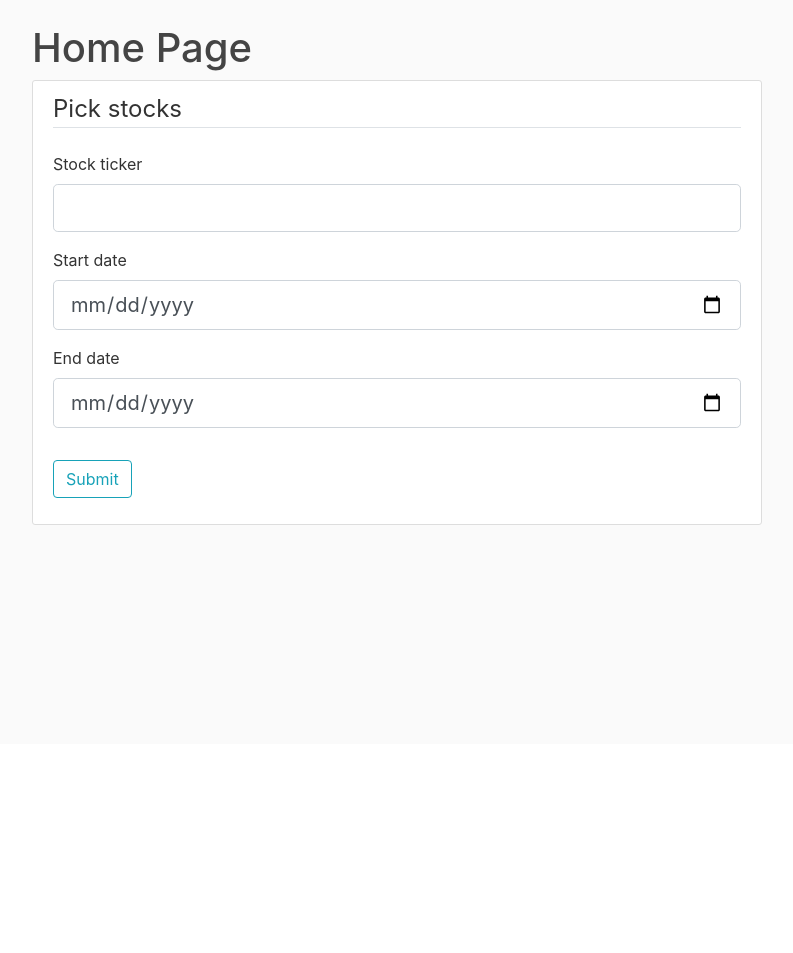
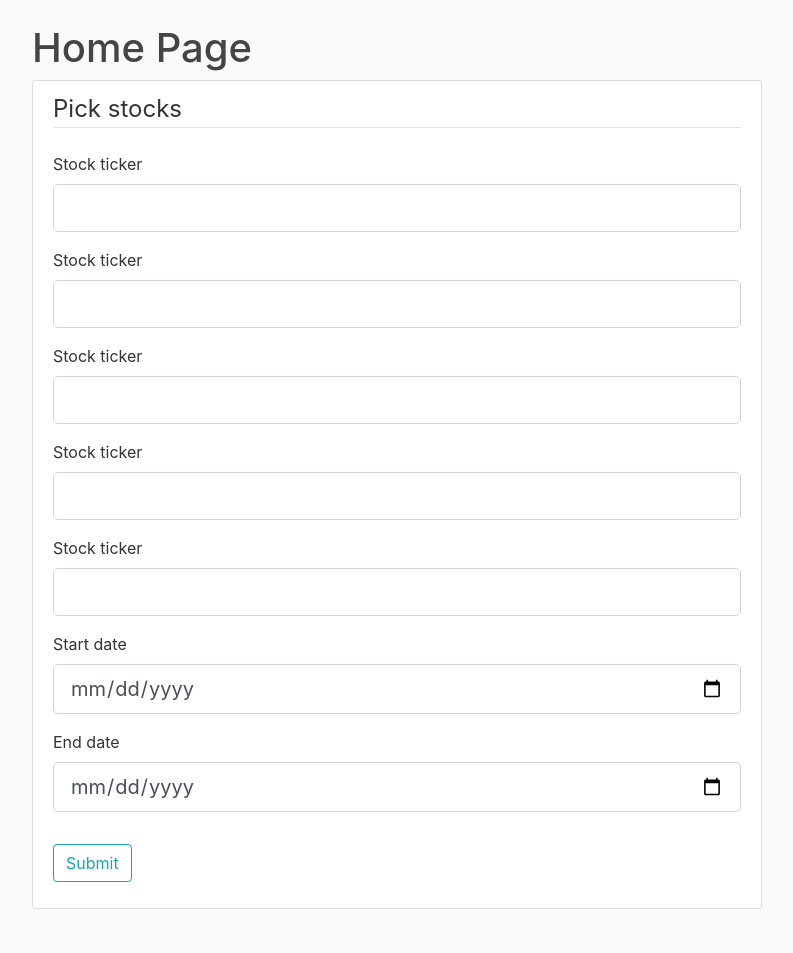
Before and after one commit to Barracudz/flask_stocks, a Flask app: page / in a window 1280 px wide. Shown: the part 56-1009 px from the top of the page, without its empty margins (53-846 px from the left). Before the commit the page ends 581 px from the top, so only its background shows below. Run offline with Flask 2, Linux system fonts and the light colour scheme; some libraries are stand-ins or nearby versions.

Commit message:
Added functionality for choosing upto 5 stocks and fixed caching problem

```diff
--- a/flaskstocks/__init__.py
+++ b/flaskstocks/__init__.py
@@ -2,5 +2,6 @@ from flask import Flask
 
 app = Flask(__name__)
 app.config['SECRET_KEY'] = 'OOooooOOOo'
+app.config['SEND_FILE_MAX_AGE_DEFAULT'] = 0 # No caching
 
 from flaskstocks import routes
--- a/flaskstocks/forms.py
+++ b/flaskstocks/forms.py
@@ -1,11 +1,15 @@
 from flask_wtf import FlaskForm
-from wtforms import StringField, SubmitField
+from wtforms import StringField, SubmitField, Form
 from wtforms.fields.html5 import DateField
 from wtforms.validators import DataRequired, Length, ValidationError
 
 # Form where user can choose stocks to get data for in a given time period
 class StocksForm(FlaskForm):
     stock1 = StringField('Stock ticker', validators=[DataRequired(), Length(min=1, max=4)])
+    stock2 = StringField('Stock ticker', validators=[Length(max=4)])
+    stock3 = StringField('Stock ticker', validators=[Length(max=4)])
+    stock4 = StringField('Stock ticker', validators=[Length(max=4)])
+    stock5 = StringField('Stock ticker', validators=[Length(max=4)])
     start_date = DateField('Start date', validators=[DataRequired()])
     end_date = DateField('End date', validators=[DataRequired()])
     submit = SubmitField('Submit')
--- a/flaskstocks/routes.py
+++ b/flaskstocks/routes.py
@@ -8,6 +8,7 @@ import base64
 import pandas_datareader.data as web
 import datetime as dt
 import numpy as np
+import string, random
 
 @app.route("/", methods=['GET', 'POST'])
 @app.route("/home", methods=['GET', 'POST'])
@@ -17,8 +18,8 @@ def home():
     if form.validate_on_submit():
         start_date = form.start_date.data
         end_date = form.end_date.data
-        stock = form.stock1.data
-        img = getStockData(stock=stock, start=start_date, end=end_date)
+        stocks = [form.stock1.data, form.stock2.data, form.stock3.data, form.stock4.data, form.stock5.data]
+        img = getStockData(stocks_chosen=stocks, start=start_date, end=end_date)
         return render_template("home.html", img=img, form=form)
     return render_template("home.html", form=form)
 
@@ -36,8 +37,11 @@ def testPlot():
     return img
 
 # Function to retrieve and plot data about given stocks
-def getStockData(start, end, stock):
-    stocks = [stock]
+def getStockData(start, end, stocks_chosen):
+    stocks = stocks_chosen
+    # Filter away empty strings
+    stocks = list(filter(lambda a: a != '', stocks))
+    print(stocks)
     start = start
     end = end
     currentDate = dt.datetime.today()
@@ -60,7 +64,7 @@ def getStockData(start, end, stock):
         historicalCaps.append(dfs[i]['Close'] * shares[i])
 
     fig = Figure()
-    # Create 2 subplots with shared x-axis
+    # Create 3 subplots with shared x-axis
     ax1, ax2, ax3 = fig.subplots(3, sharex=True)
 
     stocksStr = '' # Create string with tickers
@@ -98,8 +102,12 @@ def getStockData(start, end, stock):
     ax3.tick_params(axis='x', rotation=70)
     ax3.legend(stocks)
     fig.tight_layout()
+
+    # Generate random file name. Necessary so that cached image is not constantly shown
+    file_name = ''.join(random.choice(string.ascii_letters) for i in range(10))
+    print(file_name)
     # Save plot as png to static/plots folder
-    fig.savefig("flaskstocks/static/plots/stocks_plot.png", format='png')
+    fig.savefig(f'flaskstocks/static/plots/{file_name}.png', format='png')
     # Get the image and return it
-    img = url_for('static', filename='plots/stocks_plot.png')
+    img = url_for('static', filename=f'plots/{file_name}.png')
     return img
--- a/flaskstocks/templates/home.html
+++ b/flaskstocks/templates/home.html
@@ -19,6 +19,66 @@
                         </div>
                     {% else %}
                         {{ form.stock1(class="form-control form-control-lg") }}
+                    {% endif %}
+                </div>
+
+                <!-- Stock field 2 -->
+                <div class="form-group">
+                    {{ form.stock2.label(class="form-control-label") }}
+                    {% if form.stock2.errors %}
+                        {{ form.stock2(class="form-control form-control-lg is-invalid") }}
+                        <div class="invalid-feedback">
+                            {% for error in form.stock2.errors %}
+                                <span>{{ error }}</span>
+                            {% endfor %}
+                        </div>
+                    {% else %}
+                        {{ form.stock2(class="form-control form-control-lg") }}
+                    {% endif %}
+                </div>
+
+                <!-- Stock field 3 -->
+                <div class="form-group">
+                    {{ form.stock3.label(class="form-control-label") }}
+                    {% if form.stock3.errors %}
+                        {{ form.stock3(class="form-control form-control-lg is-invalid") }}
+                        <div class="invalid-feedback">
+                            {% for error in form.stock3.errors %}
+                                <span>{{ error }}</span>
+                            {% endfor %}
+                        </div>
+                    {% else %}
+                        {{ form.stock3(class="form-control form-control-lg") }}
+                    {% endif %}
+                </div>
+
+                <!-- Stock field 4 -->
+                <div class="form-group">
+                    {{ form.stock4.label(class="form-control-label") }}
+                    {% if form.stock4.errors %}
+                        {{ form.stock4(class="form-control form-control-lg is-invalid") }}
+                        <div class="invalid-feedback">
+                            {% for error in form.stock4.errors %}
+                                <span>{{ error }}</span>
+                            {% endfor %}
+                        </div>
+                    {% else %}
+                        {{ form.stock4(class="form-control form-control-lg") }}
+                    {% endif %}
+                </div>
+
+                <!-- Stock field 5 -->
+                <div class="form-group">
+                    {{ form.stock5.label(class="form-control-label") }}
+                    {% if form.stock5.errors %}
+                        {{ form.stock5(class="form-control form-control-lg is-invalid") }}
+                        <div class="invalid-feedback">
+                            {% for error in form.stock5.errors %}
+                                <span>{{ error }}</span>
+                            {% endfor %}
+                        </div>
+                    {% else %}
+                        {{ form.stock5(class="form-control form-control-lg") }}
                     {% endif %}
                 </div>
 
```
Also changed, not shown: flaskstocks/static/plots/AinRsqSQOL.png (added), flaskstocks/static/plots/MBwLPSBNIt.png (added), flaskstocks/static/plots/RTBsEwBIFl.png (added), flaskstocks/static/plots/dxNZwOBzGH.png (added), flaskstocks/static/plots/eWhHRgGXAy.png (added), flaskstocks/static/plots/fIGmwXrBwL.png (added), flaskstocks/static/plots/file_name.png (added), flaskstocks/static/plots/lQeKgKAKvk.png (added), flaskstocks/static/plots/npJqAjQclQ.png (added), flaskstocks/static/plots/qWrKbvhDlO.png (added), flaskstocks/static/plots/qZfykfkKnU.png (added), flaskstocks/static/plots/sSzXppSBeX.png (added), flaskstocks/static/plots/stocks_plot.png (deleted), flaskstocks/static/plots/tEodLrBLaT.png (added).
